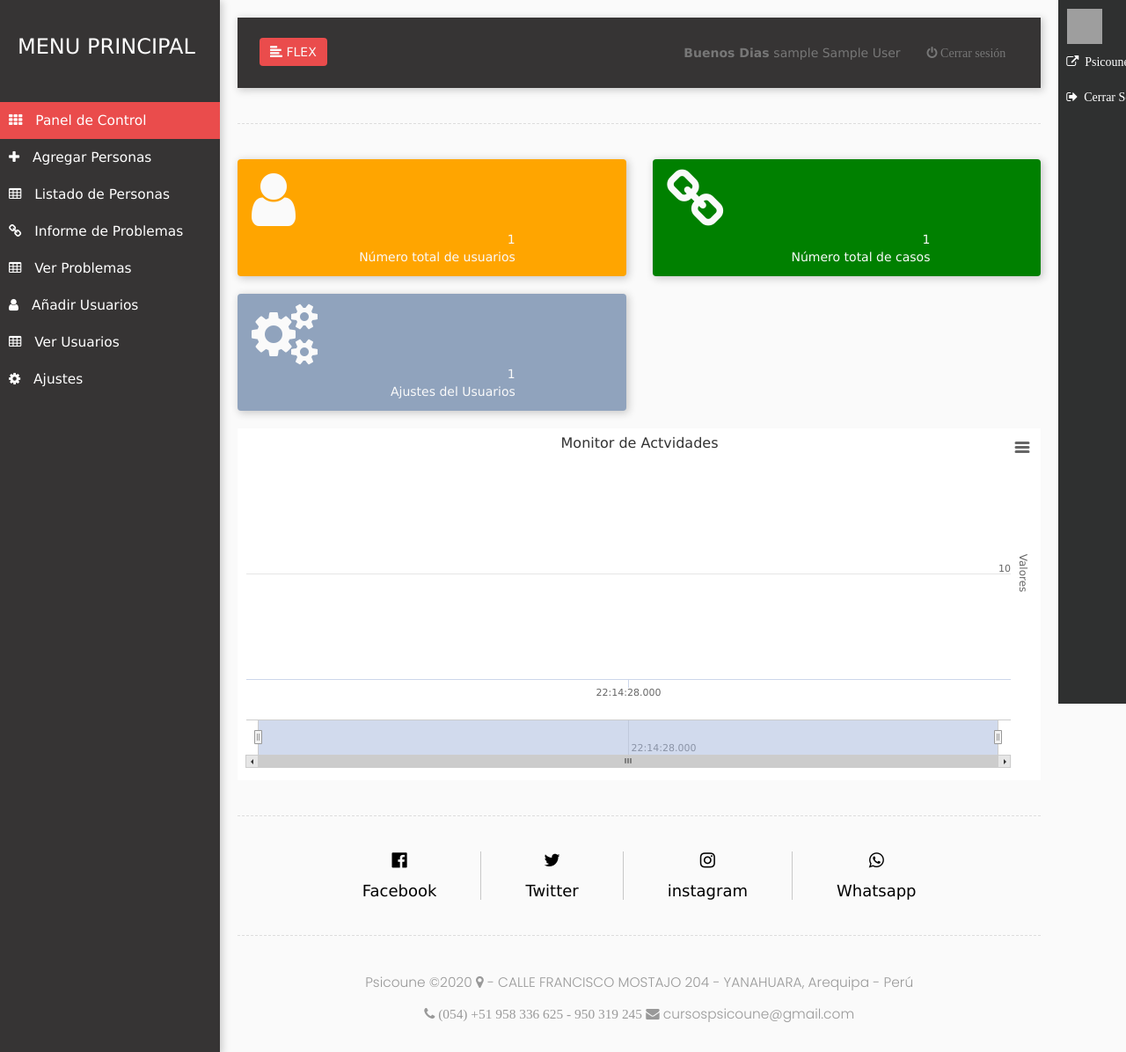
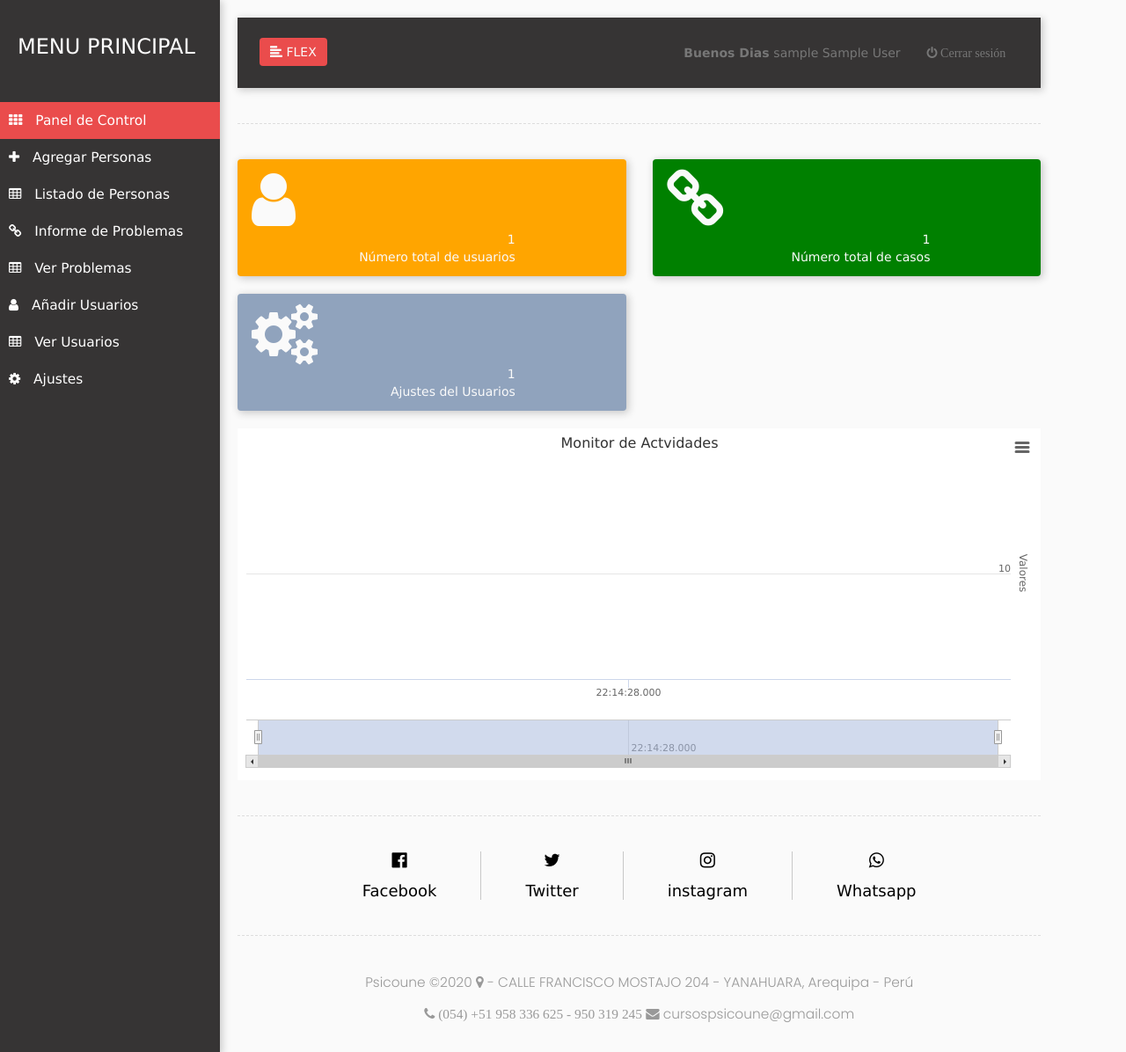
Before and after one commit to brian-emarquez/PsicoUneRegistro-Beta, a PHP site: page /admin/dashboard.php in a window 1280 px wide. Shown: the whole page at 88% size. Run offline with PHP 8.4, Linux system fonts and the light colour scheme; the visitor is signed in with stand-in values (Sample User, id 1); tables that the repository leaves empty or names only in its code hold one stand-in row (values such as "Sample post"); data that the repository does not hold is empty; grey boxes are pictures that could not be loaded.

Commit message:
12.2 - correciones

```diff
--- a/admin/dashboard.php
+++ b/admin/dashboard.php
@@ -321,37 +321,7 @@
         </div>
 
 
-<!---------------------------------------------------------------flex derecho-Iniciio------------------------------------------------------------------>
-<div id="barra">
-<div id="barra-lateral">
-    <div id="logo-menu">
-    </div>
 
-    <ul class="list-unstyled components">
-    <li class >
-
-    <li>
-         <li >
-             <a href="https://www.psicoune.org">
-             &nbsp;&nbsp;<i class="fa fa-external-link" style="color:#FFF">&nbsp; Psicoune</i>
-
-        </li>
-    </li>
-    <BR>
-
-    </li>
-         <li>
-            <a href="logout.php">
-            &nbsp;&nbsp;<i class="fa fa-sign-out" aria-hidden="true" style="color:#FFF">&nbsp; Cerrar Sesion</i>
-             </a>
-        </li>
-    </li>
-    </li>
-    </ul>
-    </div>
-</div>
-</div>
- <!--------------------------------------------------------------flex derecho-Fin----------------------------------------------------------------->
 </div>
 
 <!-- jQuery CDN -->
--- a/recupera.php
+++ b/recupera.php
@@ -21,7 +21,7 @@
 
 				$token = generaTokenPass($user_id);
 
-				$url = 'http://'.$_SERVER["SERVER_NAME"].'/dashboard/proyectos/PsicouneRegistro/cambia_pass.php?user_id='.$user_id.'&token='.$token;
+				$url = 'http://'.$_SERVER["SERVER_NAME"].'/dashboard/proyectos/PsicoUneRegistro/cambia_pass.php?user_id='.$user_id.'&token='.$token;
 
 				$asunto = 'Recuperar Password';
 				$cuerpo = "Hola $usuario: <br /><br />Se ha solicitado un reinicio de contrase&ntilde;a, visita la siguiente  direcci&oacute;n: <a href='
--- a/registro.php
+++ b/registro.php
@@ -68,7 +68,7 @@
 				if($registro >= 0 )
 				{
 
-						$url = 'http://'.$_SERVER["SERVER_NAME"].'/dashboard/proyectos/PsicouneRegistro/activar.php?id='.$registro.'&val='.$token;
+						$url = 'http://'.$_SERVER["SERVER_NAME"].'/dashboard/proyectos/PsicoUneRegistro/activar.php?id='.$registro.'&val='.$token;
 
 						$asunto = 'Activar Cuenta ';
 						$cuerpo = "Estimado $usuario: <br /><br />Para continuar con el proceso de registro, es indispensable de click en la siguiente Link
```
Also changed, not shown: admin/RandomClass.php (+0 -20 lines), admin/assets/image/uploads/user1283.jpg (added).
